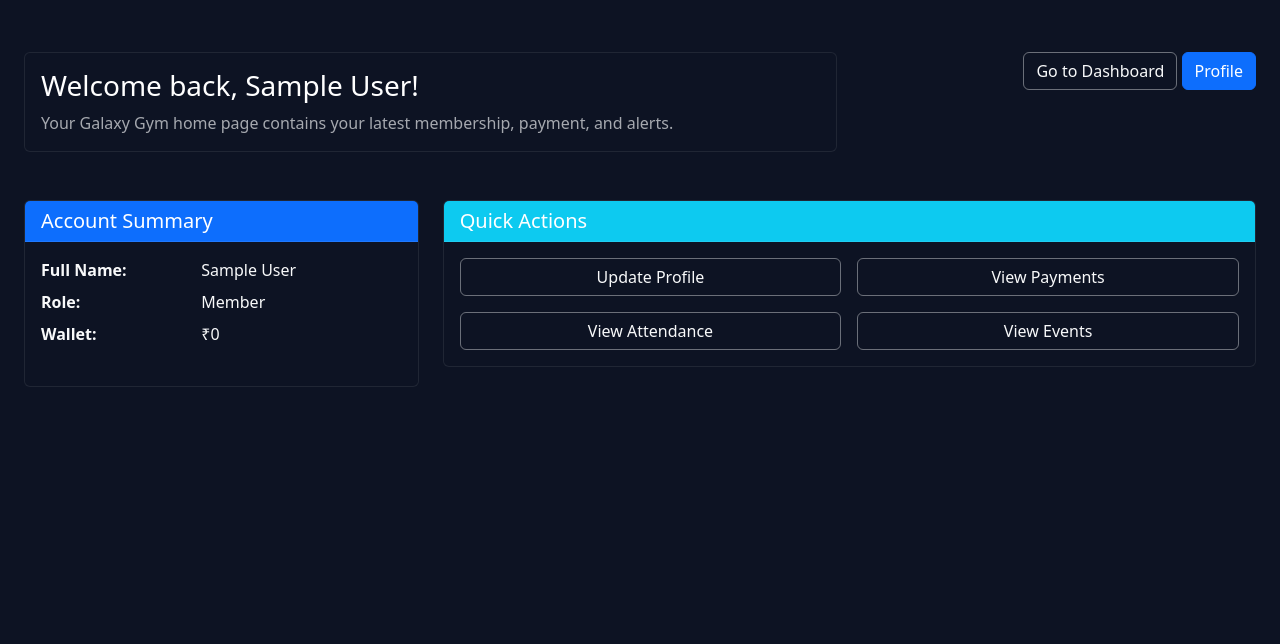
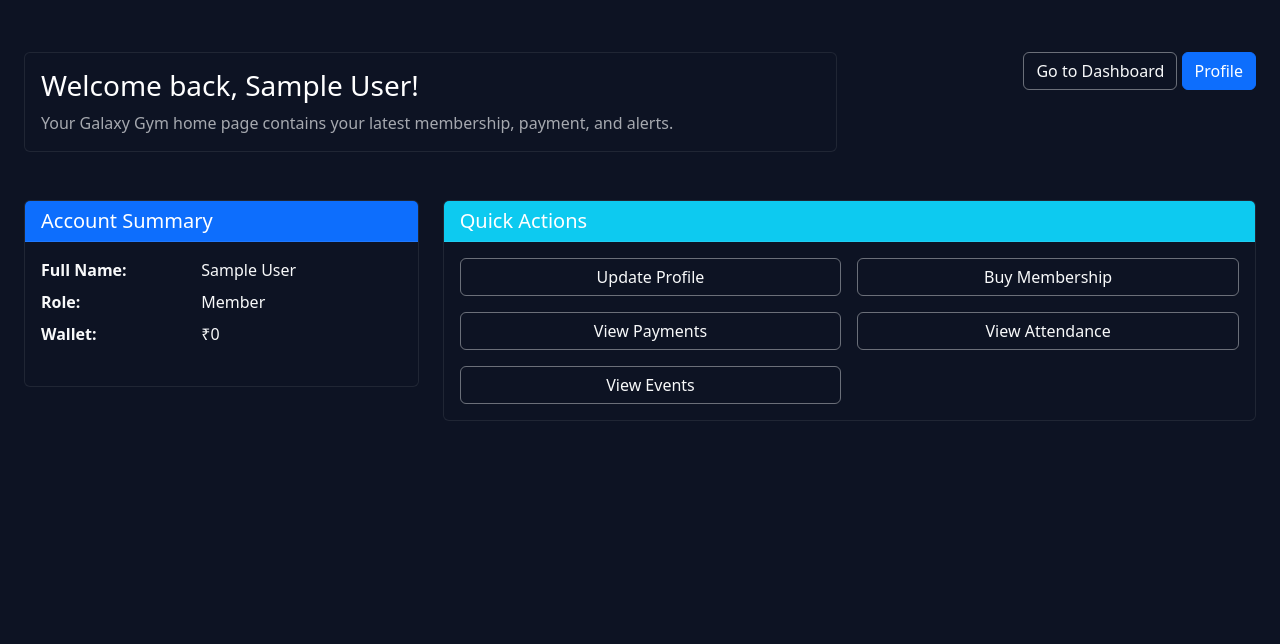
Before and after one commit to kalibilly/GalaxyGym, a Django app: page / in a window 1280 px wide. Shown: the part 56-700 px from the top of the page. Run offline with Django 5.2, Linux system fonts and the light colour scheme; the visitor is signed in with stand-in values (Sample User, id 1); data that the repository does not hold is empty; parts of the project's set-up code (start-up, migrations or seed data) failed here and were passed over.

Commit message:
Update home.html

```diff
--- a/templates/home.html
+++ b/templates/home.html
@@ -97,6 +97,9 @@
                                         <a href="{% url 'profile' %}" class="btn btn-outline-light w-100">Update Profile</a>
                                     </div>
                                     <div class="col-md-6">
+                                        <a href="{% url 'memberships:plan_catalog' %}" class="btn btn-outline-light w-100">Buy Membership</a>
+                                    </div>
+                                    <div class="col-md-6">
                                         <a href="{% url 'payments:invoice_list' %}" class="btn btn-outline-light w-100">View Payments</a>
                                     </div>
                                     <div class="col-md-6">
```
